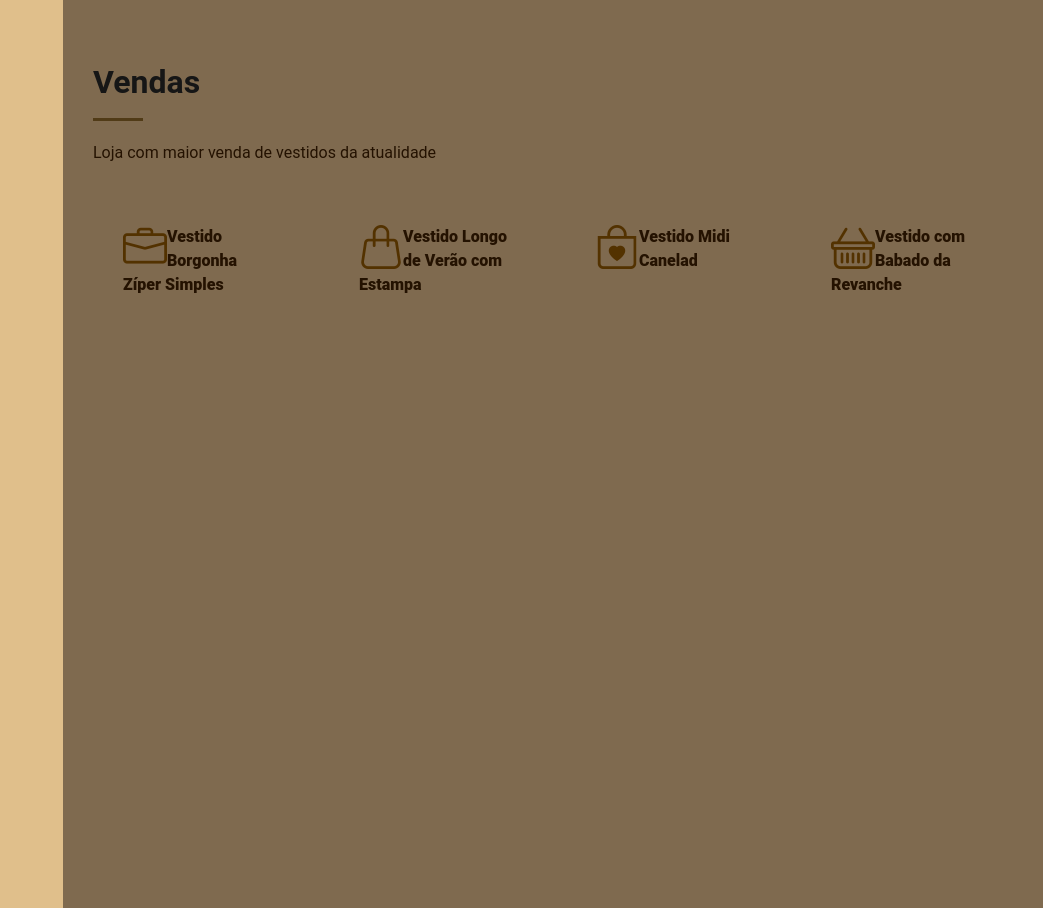
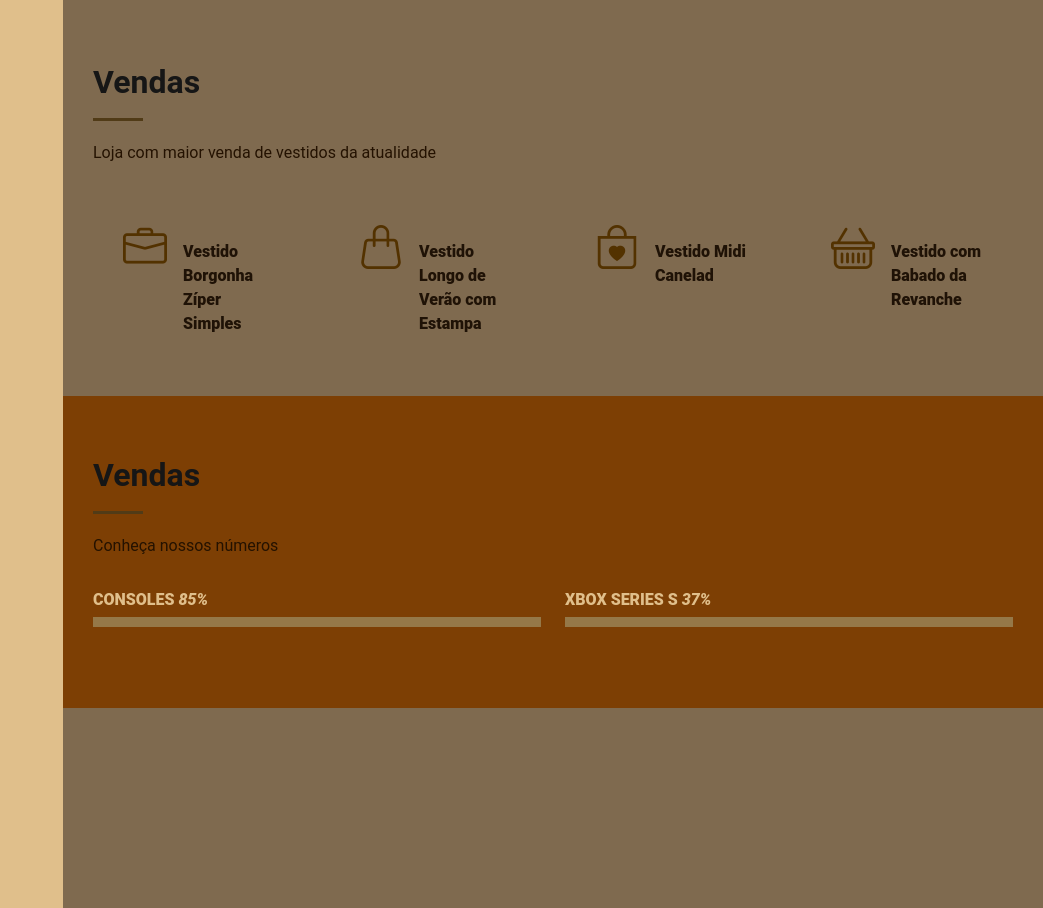
Before and after one commit to mariaeduardarf/valentinne, a plain HTML site: page index.html in a window 1280 px wide. Shown: the part 1343-2251 px from the top of the page, without its empty margins (237-1280 px from the left). Drawn offline with nearby package versions, Linux system fonts and the light colour scheme; a script that the page names is missing.

Commit message:
update barra de porcentagem

```diff
--- a/css/style.css
+++ b/css/style.css
@@ -241,10 +241,10 @@ a {
 }
 
 #hero p span {
-    color: #7b5b09;
+    color: #82600a;
     padding-bottom: 4px;
     letter-spacing: 2px;
-    border-bottom: 3px solid #1e1506;
+    border-bottom: 3px solid #36270d;
 }
 
 @media (min-width: 1024px) {
@@ -281,7 +281,7 @@ section {
 
 .section-bg {
     /* escura */
-    background: #241201;
+    background: #7d3f04;
     color: var(--texto-claro);
 }
 
@@ -315,7 +315,7 @@ section {
 
 /*Sobre*/
 .sobre .content h3 {
-    color: #120a02;
+    color: #331c04;
     font-weight: 700;
     font-size: 26px;
 }
@@ -362,7 +362,7 @@ section {
     line-height: 0px;
 }
 
-.conquitas .count-box span {
+.conquistas .count-box span {
     font-size: 48px;
     color: var(--fundo-menu-lateral);
     display: block;
@@ -371,10 +371,10 @@ section {
     margin-left: 60px;
 }
 
-.conquitas .count-box p {
+.conquistas .count-box p {
     padding: 15px 0 0 0;
     margin: 0 0 0 60px;
-    color: #241201;
+    color: #1f1206;
 }
 
 .conquistas .count-box strong {
@@ -386,3 +386,35 @@ section {
     transition: ease-in-out .5s;
 
 }
+
+/* vendas // skills = habilidades */
+.skills .progress {
+    height: 60px;
+    display: block;
+    background: none;
+    border-radius: 0;
+}
+
+.skills .progress .skill {
+    padding: 0;
+    margin: 0 0 5px 0;
+    text-transform: uppercase;
+    display: block;
+    color: var(--fundo-escuro);
+    font-family: var(--borda-clara);
+    font-weight: 800;
+    font-size: 16px;
+}
+
+.skills .progress .skil .val {
+    font-style: normal;
+    float: right;
+    color: #907f5f;
+    font-weight: 800;
+    font-size: 16px;
+}
+
+.skills .progress-bar-bg {
+    background: #957848;
+    height: 10px;
+}
--- a/index.html
+++ b/index.html
@@ -299,8 +299,61 @@
 
         </section>
 
-        <!-- Habilidades / Top Produtos Vendidos -->
-        <section id="skills" class="skills">
+       <section id="skills" class="skills section-bg">
+            <div class="container">
+
+                <div class="section-title">
+                    <h2> Vendas </h2>
+                    <p>
+                        Conheça nossos números
+                    </p>
+                </div>
+
+                <div class="row skills-content">
+
+
+                    <!-- Primeira Coluna -->
+                    <div class="col-lg-6" data-aos="fade-up">
+
+                        <div class="progress">
+                            <span class="skill">
+                                Consoles
+                                <i class="val">85%</i>
+                            </span>
+                            <div class="progress-bar-bg">
+                                <div class="progress-bar" role="progressbar" aria-valuenow="85" aria-valuemin="0"
+                                    aria-valuemax="100"> </div>
+                            </div>
+                        </div>
+
+
+
+
+
+                    </div> <!-- fim col-lg-6 -->
+
+                    <!-- Segunda Coluna -->
+                    <div class="col-lg-6" data-aos="fade-up" data-aos-delay="100">
+
+                        <div class="progress">
+                            <span class="skill">
+                                XBOX Series S
+                                <i class="val">37%</i>
+                            </span>
+                            <div class="progress-bar-bg">
+                                <div class="progress-bar" role="progressbar" aria-valuenow="37" aria-valuemin="0"
+                                    aria-valuemax="100"> </div>
+                            </div>
+                        </div>
+
+
+
+
+
+                    </div>
+                </div> <!-- skills-content -->
+            </div>
+        </section>
 
         </section>
 
--- a/js/script.js
+++ b/js/script.js
@@ -61,6 +61,23 @@
 
   new PureCounter();
 
+  /*Função Waypoints */
+  // JS para Skills = Habilidades ou Vendas
+
+  let skilsContent = select('.shkills-content');
+  if (skilsContent) { // verifica o elemento existe
+    new Waypoint ({ //cria uma instancia
+        element: skilsContent,
+        offset: '80%', // janela de visualização
+        handler: function(direction) {
+          let progress = select('.progress .progress-bar', true);
+          progress.forEach((el) => {
+            el.style.width = el.getAttribute('aria-valuenow') + '%'
+          });
+        }
+    })
+  }
+
 
 
  })()
```
